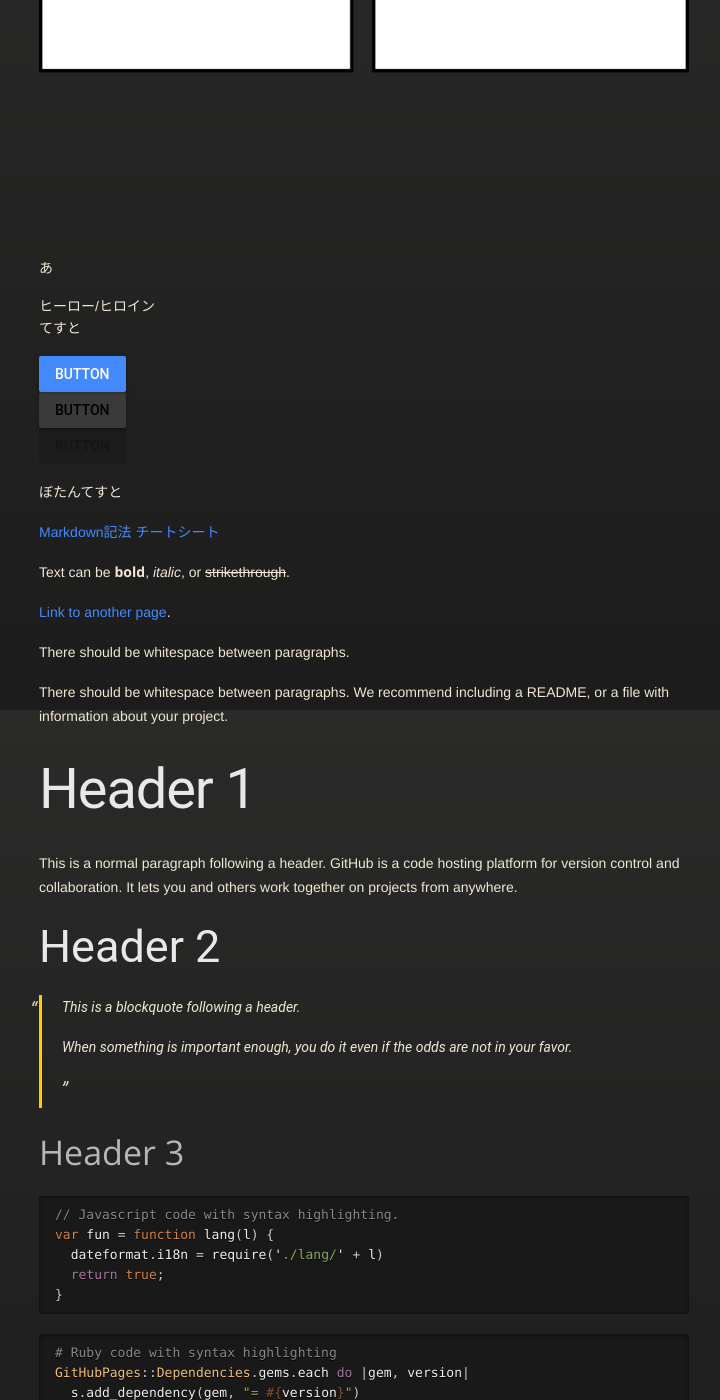
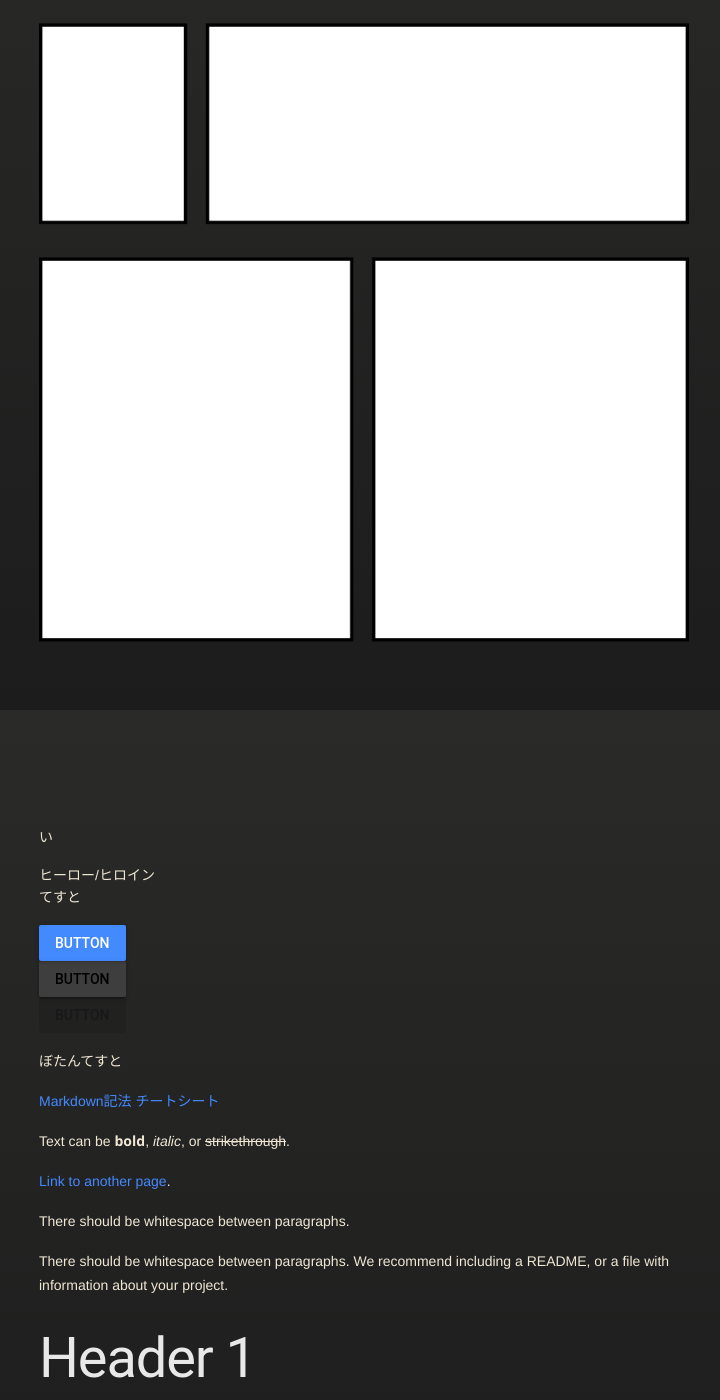
Before and after one commit to gyaaaaaaaaaaaa/readmetest.github.io, a Jekyll site: the page built from index.md, in a window 1280 px wide and 1400 px high, scrolled down 4690 px. Shown: the whole window, without its empty margins (276-996 px from the left). Built offline with Jekyll 4.4.1, drawn with Linux system fonts in a browser that asks for light colours; our own code applies the rules of GitHub Pages for plain Markdown files.

Commit message:
Update index.md

```diff
--- a/index.md
+++ b/index.md
@@ -17,9 +17,9 @@
 ![alt](./200124_コミックB5_600dpiい.png)
 ![alt](./200124_コミックB5_600dpiいのコピー.png)
 ![alt](./200124_コミックB5_600dpiいのコピー2.png)
-![alt](./200124_コミックB5_600dpiいのコピー3.png)
+![alt](./200124_コミックB5_600dpiい.png)
 
-あ
+い
 
 <script>
   window.onload = function onLoad(){
```
